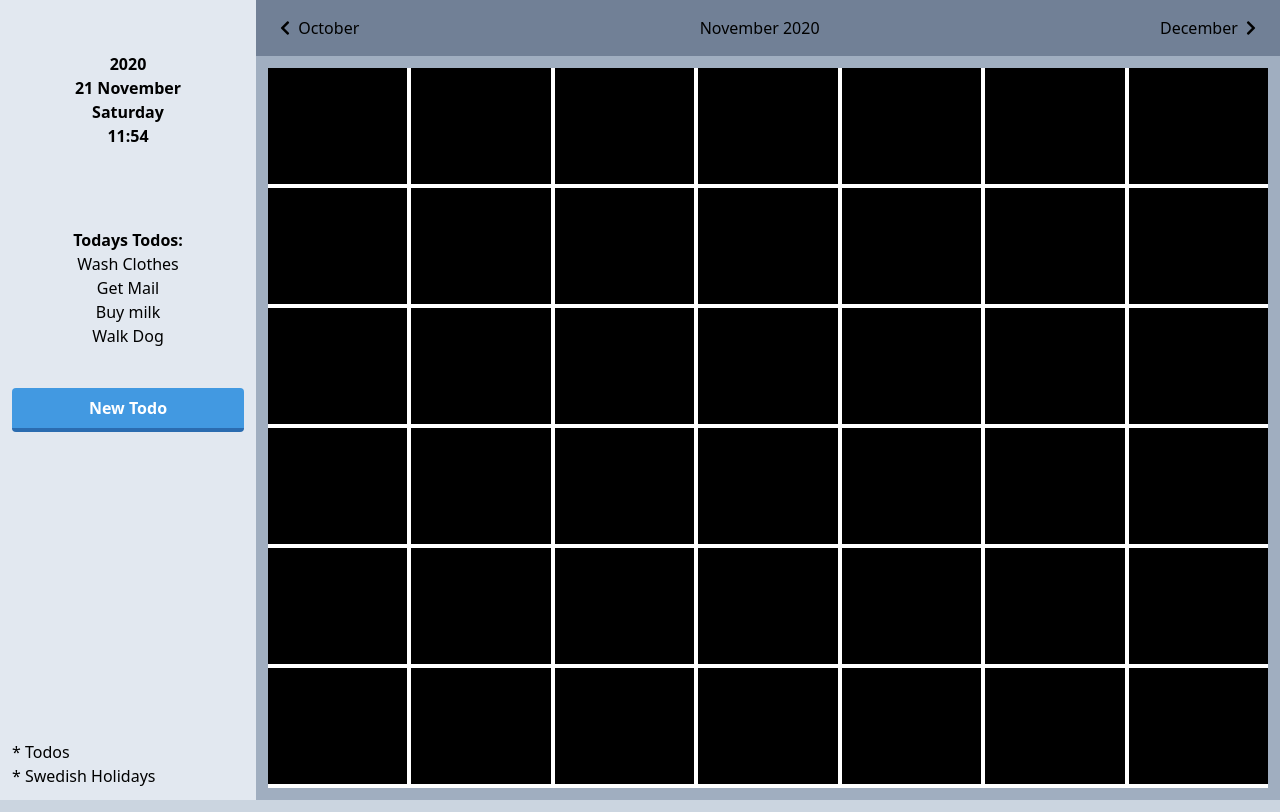
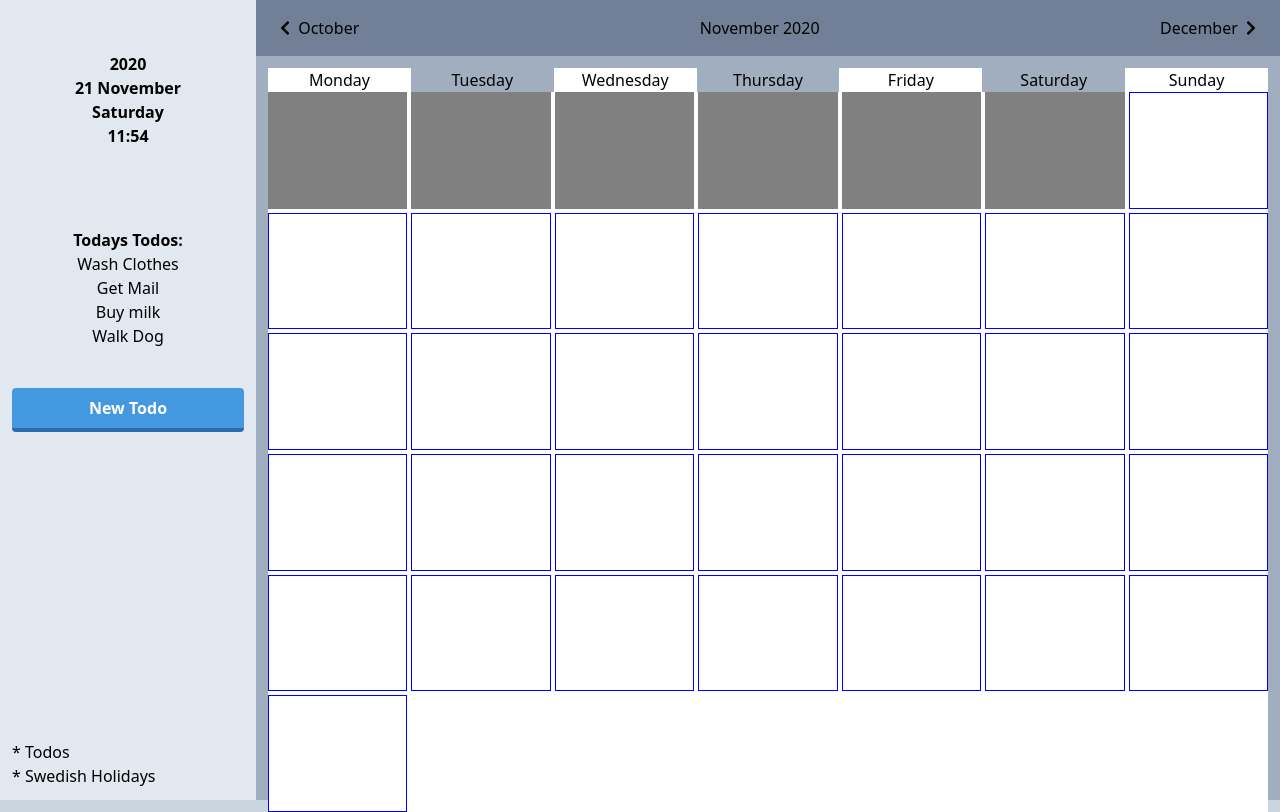
Before and after one commit to puppets101/todo-calendar, a website: page public/index.html in a window 1280 px wide. Drawn offline with nearby package versions, Linux system fonts and the light colour scheme; files that its build step writes are made by us from their sources.

Commit message:
Add working functionality for appending blanks and day-boxes

```diff
--- a/public/index.html
+++ b/public/index.html
@@ -76,7 +76,7 @@
         <!-- END HEADER -->
 
         <main class="bg-gray-500 p-3 h-full">
-          <!-- <div class="grid grid-cols-7 text-center">
+            <div class="grid grid-cols-7 text-center">
             <div class="bg-white">Monday</div>
             <div>Tuesday</div>
             <div class="bg-white">Wednesday</div>
@@ -84,51 +84,9 @@
             <div class="bg-white">Friday</div>
             <div>Saturday</div>
             <div class="bg-white">Sunday</div>
-          </div> -->
+          </div>
           <div id='calendar-grid' class="bg-white grid grid-cols-7 grid-rows-6 h-full overflow-hidden gap-1">
-            <div class='bg-black' id='calendar-day-cell'></div>
-            <div class='bg-black' id='calendar-day-cell'></div>
-            <div class='bg-black' id='calendar-day-cell'></div>
-            <div class='bg-black' id='calendar-day-cell'></div>
-            <div class='bg-black' id='calendar-day-cell'></div>
-            <div class='bg-black' id='calendar-day-cell'></div>
-            <div class='bg-black' id='calendar-day-cell'></div>
-            <div class='bg-black' id='calendar-day-cell'></div>
-            <div class='bg-black' id='calendar-day-cell'></div>
-            <div class='bg-black' id='calendar-day-cell'></div>
-            <div class='bg-black' id='calendar-day-cell'></div>
-            <div class='bg-black' id='calendar-day-cell'></div>
-            <div class='bg-black' id='calendar-day-cell'></div>
-            <div class='bg-black' id='calendar-day-cell'></div>
-            <div class='bg-black' id='calendar-day-cell'></div>
-            <div class='bg-black' id='calendar-day-cell'></div>
-            <div class='bg-black' id='calendar-day-cell'></div>
-            <div class='bg-black' id='calendar-day-cell'></div>
-            <div class='bg-black' id='calendar-day-cell'></div>
-            <div class='bg-black' id='calendar-day-cell'></div>
-            <div class='bg-black' id='calendar-day-cell'></div>
-            <div class='bg-black' id='calendar-day-cell'></div>
-            <div class='bg-black' id='calendar-day-cell'></div>
-            <div class='bg-black' id='calendar-day-cell'></div>
-            <div class='bg-black' id='calendar-day-cell'></div>
-            <div class='bg-black' id='calendar-day-cell'></div>
-            <div class='bg-black' id='calendar-day-cell'></div>
-            <div class='bg-black' id='calendar-day-cell'></div>
-            <div class='bg-black' id='calendar-day-cell'></div>
-            <div class='bg-black' id='calendar-day-cell'></div>
-            <div class='bg-black' id='calendar-day-cell'></div>
-            <div class='bg-black' id='calendar-day-cell'></div>
-            <div class='bg-black' id='calendar-day-cell'></div>
-            <div class='bg-black' id='calendar-day-cell'></div>
-            <div class='bg-black' id='calendar-day-cell'></div>
-            <div class='bg-black' id='calendar-day-cell'></div>
-            <div class='bg-black' id='calendar-day-cell'></div>
-            <div class='bg-black' id='calendar-day-cell'></div>
-            <div class='bg-black' id='calendar-day-cell'></div>
-            <div class='bg-black' id='calendar-day-cell'></div>
-            <div class='bg-black' id='calendar-day-cell'></div>
-            <div class='bg-black' id='calendar-day-cell'></div>
-            <div class='bg-black' id='calendar-day-cell'></div>
+
 
             <!-- <div class="bg-white flex items-center justify-center">Monday</div>
             <div class="bg-white flex items-center justify-center">Tuesday</div>
--- a/scripts/calendar.js
+++ b/scripts/calendar.js
@@ -1,9 +1,8 @@
 function calendar() {
   const startDate = new Date("2020-11-01");
   const currentMonth = startDate.getMonth();
-  const weekday = startDate.getDay();
+  const daysArray = getDaysArray(startDate, currentMonth);
 
-  const daysArray = getDaysArray(startDate, currentMonth);
   appendDayBoxes(daysArray);
 }
 
@@ -18,43 +17,34 @@ function getDaysArray(startDate, currentMonth) {
 }
 
 function addDay() {
-  console.log("day");
+  const calendarGrid = document.getElementById("calendar-grid");
+  const dayBox = document.createElement("div");
+  dayBox.classList.add("daybox");
+  calendarGrid.appendChild(dayBox);
 }
 
 function addBlank() {
-  console.log("blank");
+  const calendarGrid = document.getElementById("calendar-grid");
+  const blankBox = document.createElement("div");
+  blankBox.classList.add("blankbox");
+  calendarGrid.appendChild(blankBox);
 }
 
 function appendDayBoxes(daysArray) {
-  let dayIndex = 1;
-  const startDate = new Date("2020-11-01"); // sätta daysArray[0].getDay() istället?
-  const weekday = startDate.getDay(); // och i så fall ta bort denna
+  const firstDay = daysArray[0].getDay(); // Index för första dagen i månaden
+  let dayIndex = 1; // Första cellen i griden motsvarar måndag, vilket är index 1 i daysArray
 
-  for (let i = 0; i < 37; i++) {
-    if (dayIndex != weekday && dayIndex < 7) {
+  for (let i = 0; i < 13; i++) {
+    // Varför funkar inte i <= 7?
+    if (dayIndex != firstDay && dayIndex < 7) {
       addBlank();
       dayIndex++;
       i++;
     } else {
       for (const day of daysArray) {
         addDay();
-        i++;
       }
+      break;
     }
   }
 }
-
-/*
-for (const day of daysArray) {
-  let i = 1 // första dagen i vår kalender, alltså måndag
-
-  if ((!(i = day.getDay()) && !(i === 7))  // Om inte första cellen i griden (1) är lika med månadens första index (0)
-    appendBlank() // append så många blanks som behövs
-    i++
-    }
-    else {
-      appendDay(day)
-    }
-  }
-}
-*/
--- a/src/style.css
+++ b/src/style.css
@@ -3,6 +3,6 @@
   border: 1px solid blue;
 }
 
-.blank {
+.blankbox {
   background-color: grey;
 }
```
